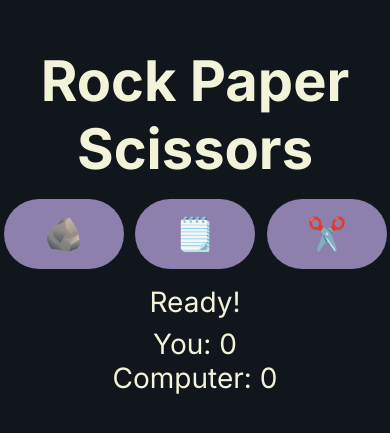
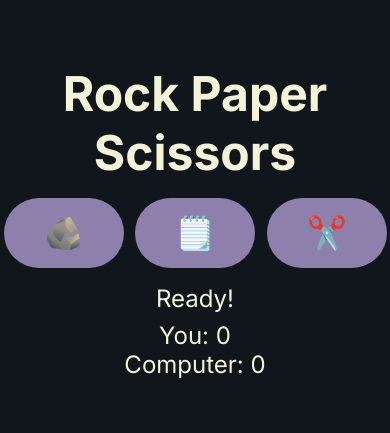
Before and after one commit to lukeramljak/odin-rock-paper-scissors, a plain HTML site: page index.html in a window 390 px wide. Shown: the part 201-634 px from the top of the page. Drawn offline with Linux system fonts and the light colour scheme; a web font is replaced by a local one.

Commit message:
fix: properly center container on mobile

```diff
--- a/style.css
+++ b/style.css
@@ -8,14 +8,18 @@
   margin: 0;
 }
 
+html,
+body {
+  height: 100%;
+}
+
 body {
   font-family: 'Inter', sans-serif;
   background-color: #11151c;
   color: #f2f3d9;
   display: grid;
   place-content: center;
-  height: 100vh;
-  font-size: 1.75rem;
+  font-size: 1.5rem;
 }
 
 button {
```
